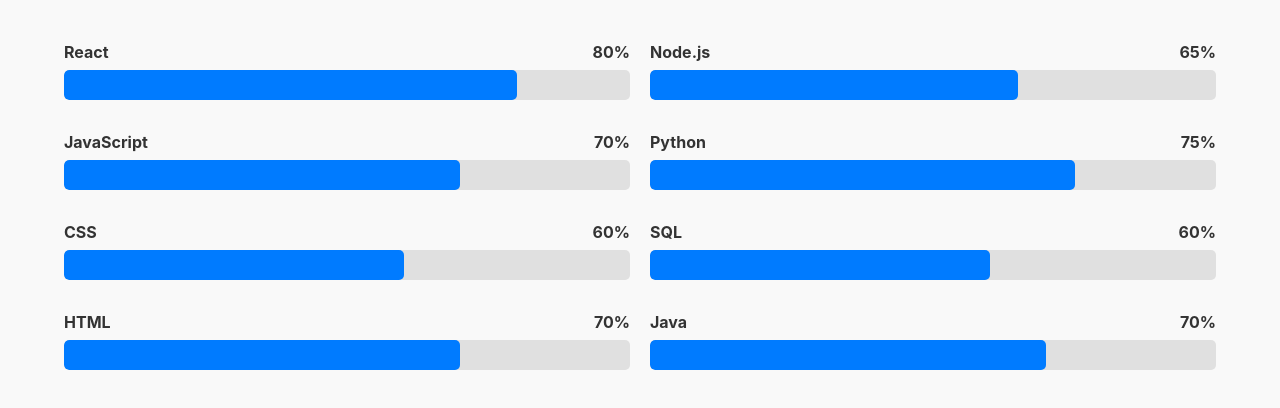
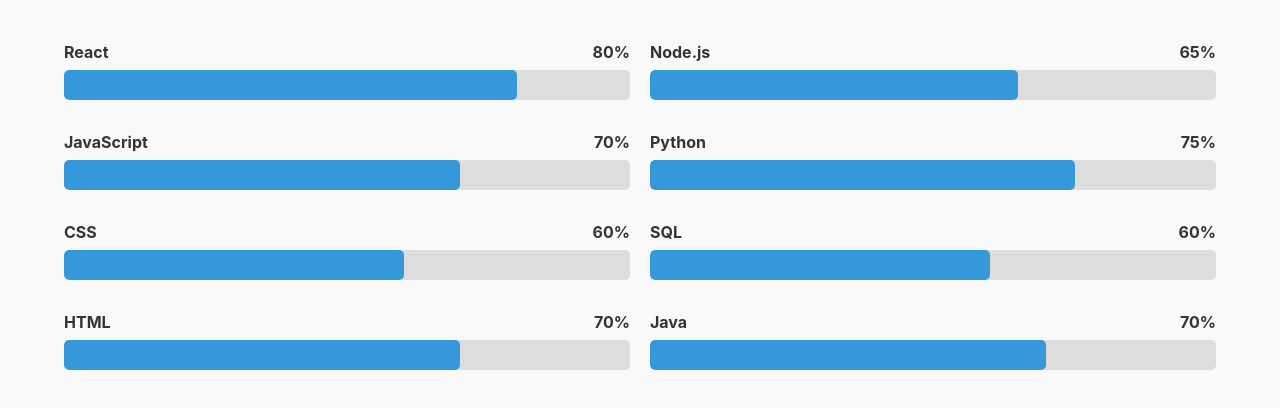
Before and after one commit to Sushant23456/sushant-portfolio, a React (Create React App) app: page / in a window 1280 px wide. Shown: the part 1886-2294 px from the top of the page. Built offline with nearby package versions, Linux system fonts and the light colour scheme.

Commit message:
Update Skills.js

```diff
--- a/src/components/Skills.js
+++ b/src/components/Skills.js
@@ -17,7 +17,7 @@ const SkillName = styled.span`
 `;
 
 const SkillLevel = styled.div`
-  background-color: ${(props) => (props.nightMode ? '#555' : '#e0e0e0')}; // Dark background for night mode
+  background-color: ${props => (props.nightMode ? '#555' : '#ddd')}; // Dark background for night mode
   height: 30px;
   border-radius: 5px;
   position: relative;
@@ -29,7 +29,7 @@ const SkillLevel = styled.div`
 const SkillFill = styled.div`
   height: 100%;
   border-radius: 5px;
-  background-color: ${(props) => (props.nightMode ? '#0bd' : '#007bff')}; // Brighter blue for night mode
+  background-color: ${props => (props.nightMode ? '#0bd' : '#3498db')};  // Brighter blue for night mode
   transition: width 2s ease;
   width: ${(props) => props.width};
 `;
@@ -45,6 +45,8 @@ const SkillsContainer = styled.section`
   justify-content: center;
   flex-wrap: wrap;
   gap: 20px; // Added gap for spacing between columns
+  background: ${props => (props.nightMode ? '#333' : '#f9f9f9')}; // Dark background for night mode
+  color: ${props => (props.nightMode ? '#fff' : '#333')};
 `;
 
 const SkillsColumn = styled.div`
@@ -54,7 +56,7 @@ const SkillsColumn = styled.div`
 `;
 
 const SkillsHeading = styled.h2`
-  color: #333;
+color: ${props => (props.nightMode ? '#fff' : '#333')};
   font-size: 2em;
   text-align: center;
   width: 100%; // Ensure the heading spans the full width
@@ -102,14 +104,14 @@ const Skills = ({ nightMode }) => {
   const rightSkills = skillsData.slice(4);
 
   return (
-    <SkillsContainer>
-      <SkillsHeading>Technical Expertise</SkillsHeading>
-      <SkillsColumn>
+    <SkillsContainer nightMode={nightMode}>
+      <SkillsHeading nightMode={nightMode}>Technical Expertise</SkillsHeading>
+      <SkillsColumn nightMode={nightMode}>
         {leftSkills.map((skill, index) => (
           <Skill key={index} name={skill.name} level={skill.level} nightMode={nightMode} />
         ))}
       </SkillsColumn>
-      <SkillsColumn>
+      <SkillsColumn nightMode={nightMode}>
         {rightSkills.map((skill, index) => (
           <Skill key={index} name={skill.name} level={skill.level} nightMode={nightMode} />
         ))}
```
